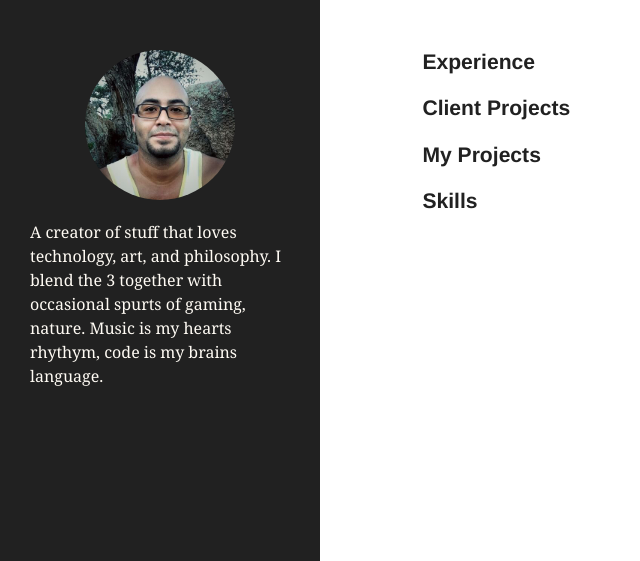
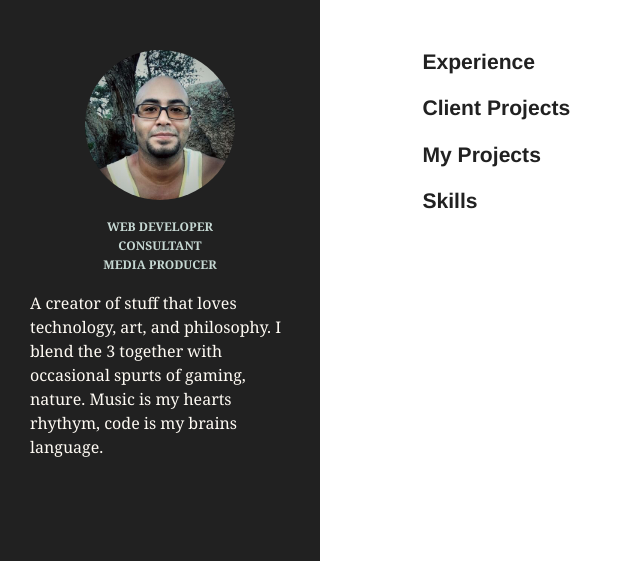
Before and after one commit to brytorres/portfolio, a Gatsby site: page / in a window 1280 px wide. Shown: the top 561 px of the page, without its empty margins (0-640 px from the left). Built offline with nearby package versions, Linux system fonts and the light colour scheme; Gatsby itself is replaced by a stand-in of ours.

Commit message:
Add roles to sidebar

```diff
--- a/src/components/Sidebar.js
+++ b/src/components/Sidebar.js
@@ -5,12 +5,29 @@ import styles from '../styles/sidebar.module.scss';
 import '../../node_modules/@fortawesome/fontawesome-free/css/all.min.css'
 
 class Sidebar extends Component {
+  constructor(props){
+    super(props);
+
+    this.state = {
+      roles: config.roles
+    };
+  }
+
+
   render() {
+
     return (
       <div className={styles.sidebar}>
 
         <div className={styles.top}>
           <div className={styles.image}></div>
+          <div className={styles.roles}>
+            <ul>
+              { this.state.roles.map((role, i) => {
+                return <li key={i}>{role}</li>
+              })}
+            </ul>
+          </div>
           <div className={styles.about}>
             <p>A creator of stuff that loves technology, art, and philosophy. I blend the 3 together with occasional spurts of gaming, nature. Music is my hearts rhythym, code is my brains language.</p>
           </div>
@@ -21,23 +38,23 @@ class Sidebar extends Component {
         <div className={styles.bottom}>
 
           <div className={styles.links}>
-            <a href={config.linkedin} className={styles.link} target="_blank">
+            <a href={config.linkedin} className={styles.link} target="_blank" rel="noopener noreferrer">
               <i class="fab fa-linkedin-in"></i>
             </a>
-            <a href={config.github} className={styles.link} target="_blank">
+            <a href={config.github} className={styles.link} target="_blank" rel="noopener noreferrer">
               <i className="fab fa-github"></i>
             </a>
-            <a href={config.twitter} className={styles.link} target="_blank">
+            <a href={config.twitter} className={styles.link} target="_blank" rel="noopener noreferrer">
               <i className="fab fa-twitter"></i>
             </a>
-            <a href={config.soundcloud} className={styles.link} target="_blank">
+            <a href={config.soundcloud} className={styles.link} target="_blank" rel="noopener noreferrer">
               <i className="fab fa-soundcloud"></i>
             </a>
           </div>
 
 
           <div className={styles.resume}>
-            <i class="fas fa-file"></i>
+            <i className="fas fa-file"></i>
             <br />
             <p>Download my resume</p>
           </div>
--- a/src/config/config.js
+++ b/src/config/config.js
@@ -2,7 +2,11 @@ module.exports = {
   title: 'Bryan Torres | Web Developer. Media Producer. Consultant. Doer.',
   description: 'Bryan Torres. Web Developer. Media Producer. Consultant. Doer.',
   keywords: 'web developer, full stack, consultant, developer',
-  role: 'Web Developer // Consultant // Media Producer',
+  roles: [
+    'Web Developer',
+    'Consultant',
+    'Media Producer'
+  ],
   tagline: `<p class="italic mt3 px1 header--quote">
               To create the truly
               <span class= "p--normal" > amazing</span>
--- a/src/styles/sidebar.module.scss
+++ b/src/styles/sidebar.module.scss
@@ -24,12 +24,28 @@
       margin: 0 auto;
     }
 
+    .roles {
+      ul {
+        list-style: none;
+        margin: 20px 0px 0px 0px;
+
+        li {
+          font-weight: 700;
+          text-align: center;
+          margin:  5px 0;
+          font-size: 12px;
+          color: $frost;
+          text-transform: uppercase;
+        }
+      }
+    }
+
     .about {
       margin: 20px 0px;
 
       p {
         font-size: 16px;
-        font-weight: 200;
+        font-weight: 100;
         line-height: 1.5;
         color: $cream;
       }
```
